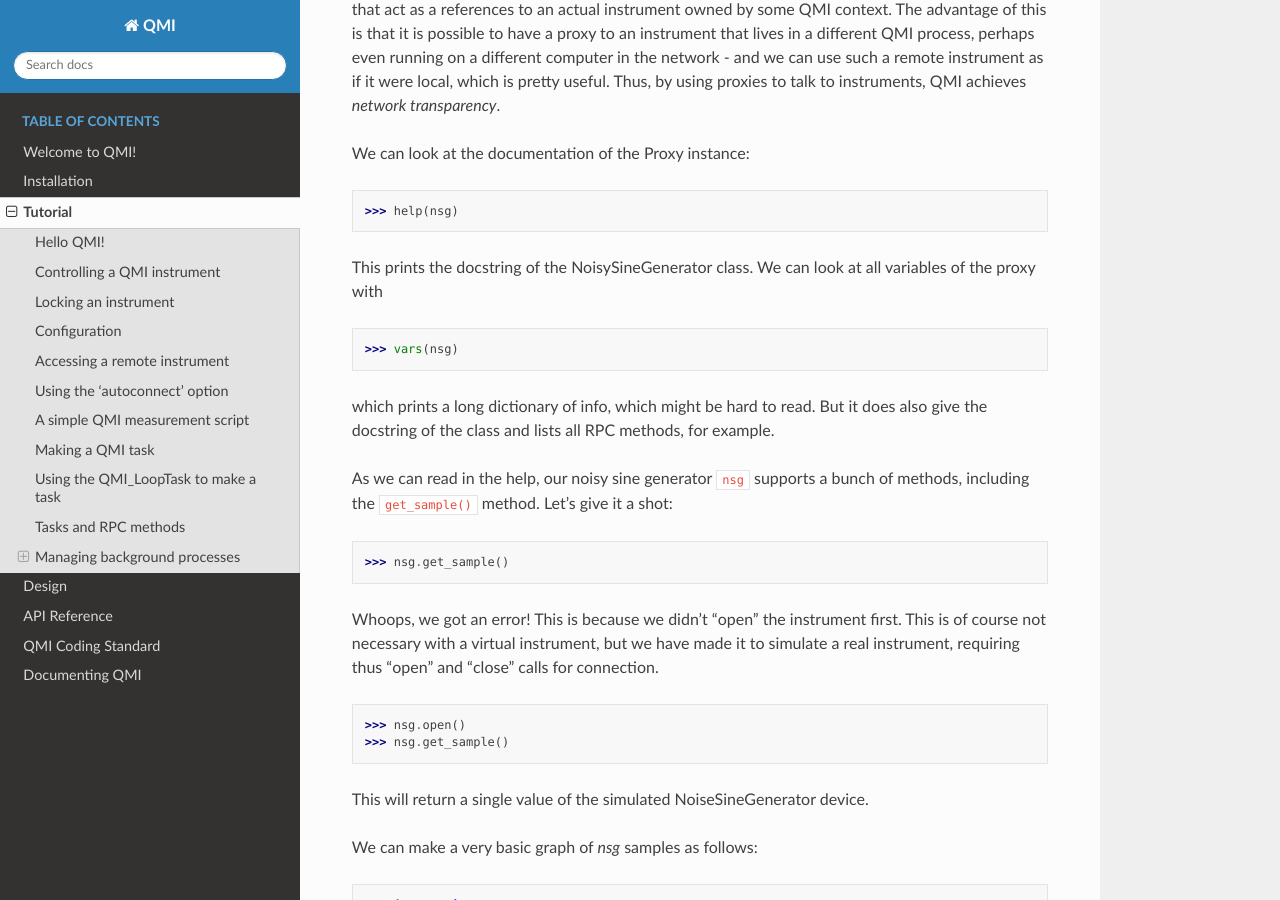
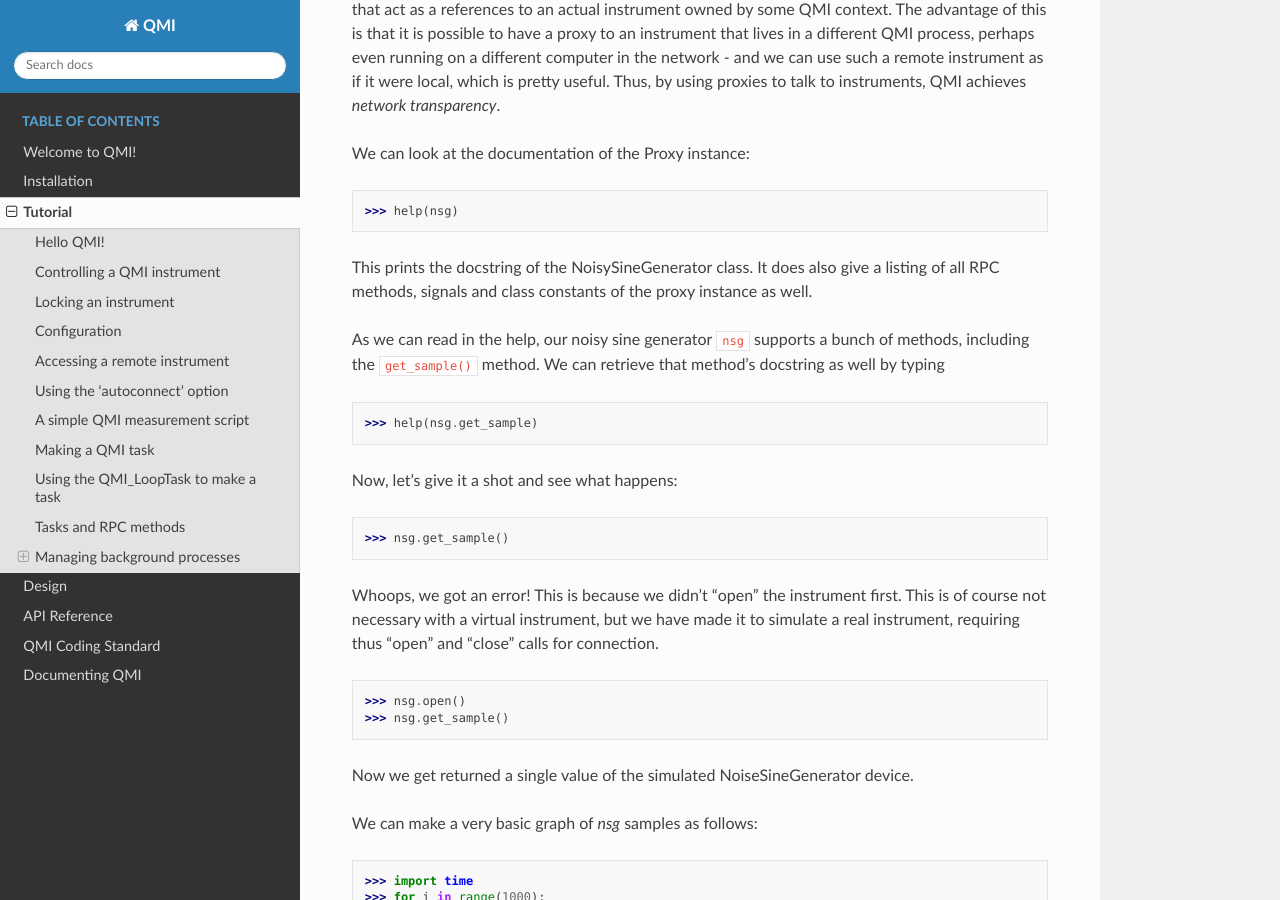
Before and after one commit to QuTech-Delft/QMI, a Sphinx documentation site: the page built from documentation/sphinx/source/tutorial.rst, in a window 1280 px wide and 900 px high, scrolled down 2018 px. Built offline with Sphinx 7.4.7 and the Read the Docs theme 3.1.0, drawn with Linux system fonts in a browser that asks for light colours.

Commit message:
[QMI-158] Merge from main and edit tutorial line aobut the `help` call output.

```diff
--- a/documentation/sphinx/source/tutorial.rst
+++ b/documentation/sphinx/source/tutorial.rst
@@ -77,14 +77,14 @@ We can look at the documentation of the Proxy instance:
 
 >>> help(nsg)
 
-This prints the docstring of the NoisySineGenerator class. We can look at all variables of the proxy with
-
->>> vars(nsg)
-
-which prints a long dictionary of info, which might be hard to read. But it does also give the docstring of the class and lists all RPC methods, for example.
+This prints the docstring of the NoisySineGenerator class. It does also give a listing of all RPC methods, signals and class constants of the proxy instance as well.
 
 As we can read in the help, our noisy sine generator ``nsg`` supports a bunch of methods, including the ``get_sample()`` method.
-Let's give it a shot:
+We can retrieve that method's docstring as well by typing
+
+>>> help(nsg.get_sample)
+
+Now, let's give it a shot and see what happens:
 
 >>> nsg.get_sample()
 
@@ -93,7 +93,7 @@ Whoops, we got an error! This is because we didn't "open" the instrument first.
 >>> nsg.open()
 >>> nsg.get_sample()
 
-This will return a single value of the simulated NoiseSineGenerator device.
+Now we get returned a single value of the simulated NoiseSineGenerator device.
 
 We can make a very basic graph of *nsg* samples as follows:
 
```
